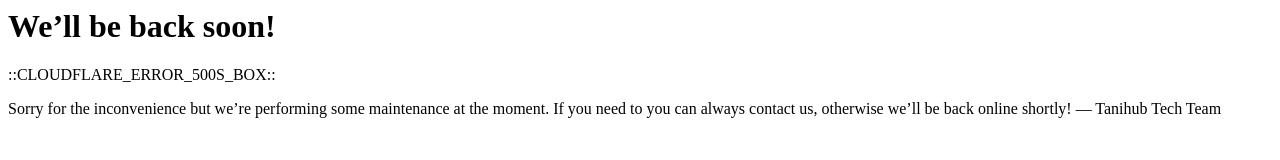
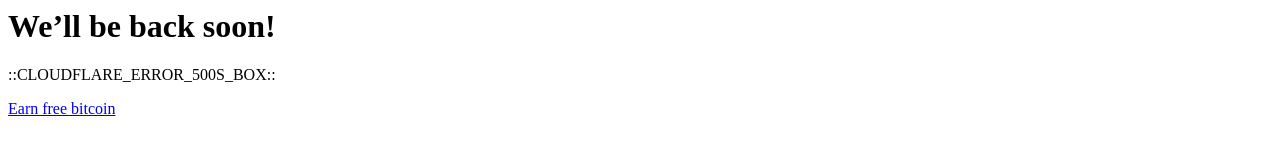
Before and after one commit to alexfmanihuruk/alexfmanihuruk.github.io, a plain HTML site: page index.html in a window 1280 px wide. Drawn offline with Linux system fonts and the light colour scheme.

Commit message:
Update index.html

```diff
--- a/index.html
+++ b/index.html
@@ -3,7 +3,6 @@
 <body>
 <p><h1>We’ll be back soon!</h1></p>
   <p>::CLOUDFLARE_ERROR_500S_BOX::</P>
-Sorry for the inconvenience but we’re performing some maintenance at the moment. If you need to you can always contact us, otherwise we’ll be back online shortly!
-— Tanihub Tech Team
+<a href="http://www.freebiebitcoin.com">Earn free bitcoin</a>
 </body>
 </html>
```
